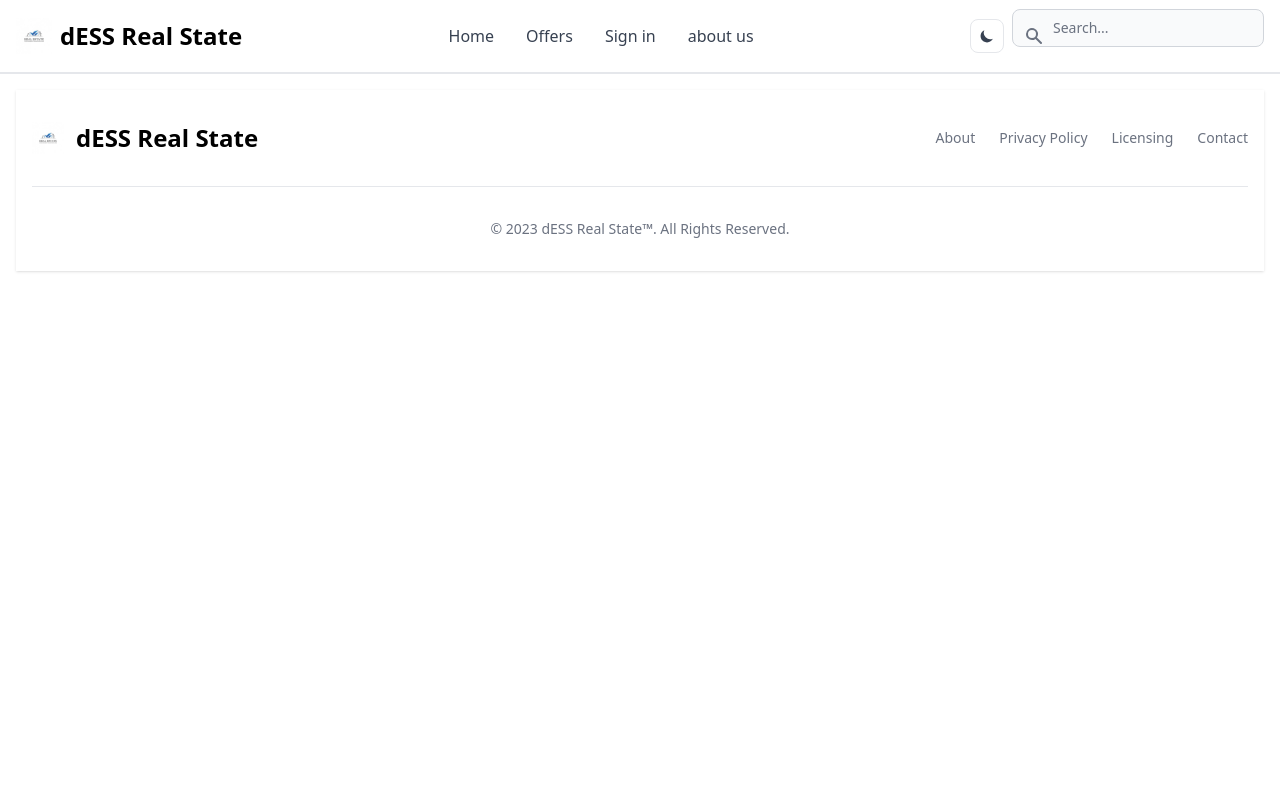
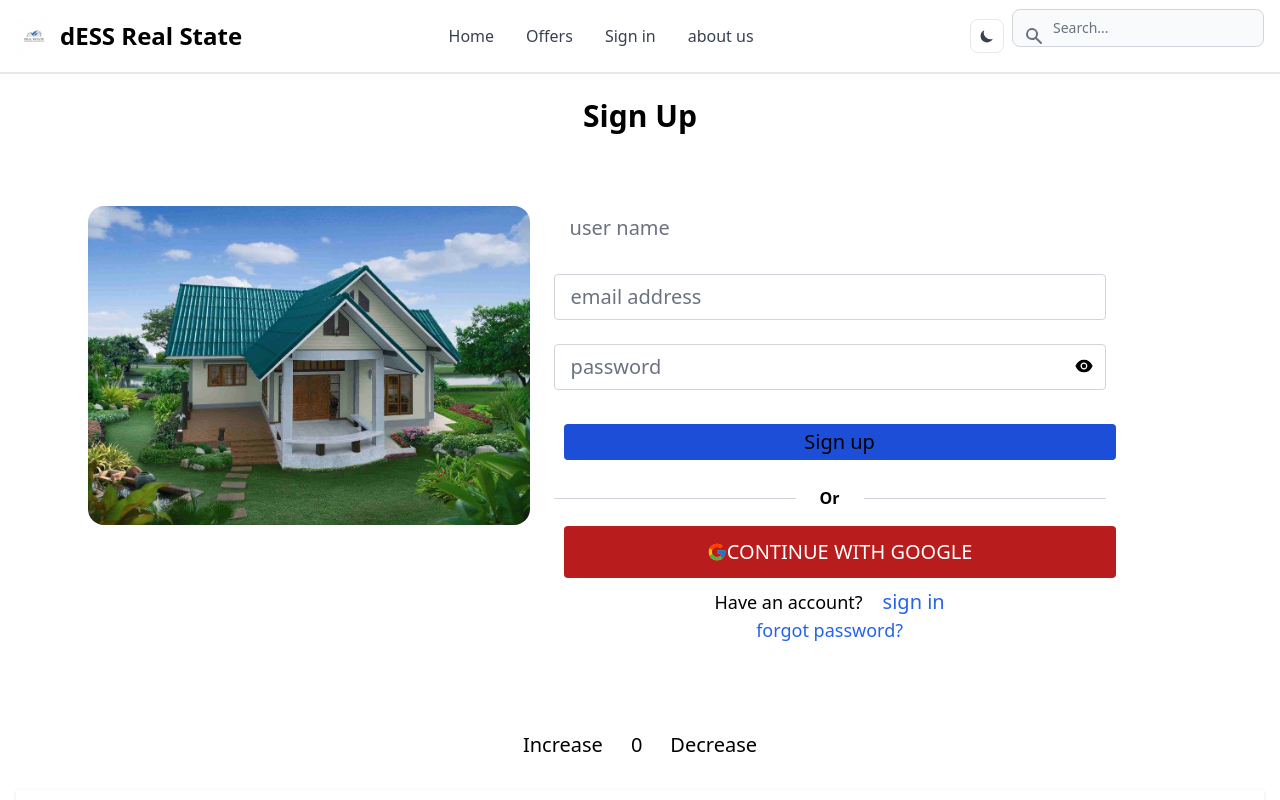
Before and after one commit to DesalegnSendek/home_realstate, a React (Create React App) app: page /sign-up in a window 1280 px wide. Shown: the top 800 px of the page. Built offline with nearby package versions, Linux system fonts and the light colour scheme; the HTML template or start-up script is replaced by a standard one.

Commit message:
password and sin up pages modification

```diff
--- a/src/pages/ForgotPassword.js
+++ b/src/pages/ForgotPassword.js
@@ -1,7 +1,83 @@
-import React from 'react'
+import React, { useState } from 'react'
+import home from '../assets/images/home.jpg';
+import { Link } from 'react-router-dom';
+import { OAuth } from '../components/OAuth';
 
 export const ForgotPassword = () => {
+const [email, setEmail] = useState("");
+
+function onChange(e){
+setEmail(e.target.value)
+}
+
+const [num, setnum] = useState(0);
+function increase(){
+  setnum(prev=>prev+1);
+}
+
+function decrease(){
+   setnum(prev=>prev-1);
+}
+
   return (
-    <div>ForgotPassword</div>
+    <>
+    <section>
+      <h1 className='text-3xl text-center mt-6 font-bold mb-6'>Forget Password</h1>
+      <div className='flex justify-center flex-wrap items-center px-6 py-12 max-w-6xl mx-auto '>
+      <div className='flex'>
+         <div className='md:w-[40%] lg:[30%] mb-12 md:mb-6'>
+            <img src={home} alt='home' className='w-full rounded-2xl'/>
+         </div>
+
+         <div className='w-full md:w-[50%] lg:[30%] ml-6 ' >
+           <form>
+                <input
+                 type='email'
+                 placeholder='email address'
+                 className='mb-6 w-full px-4 py-2 text-xl text-gray-700 bg-white border-gray-300 rounded
+                 transition ease-in-out'
+                 id='email'
+                 value={email}
+                onChange={onChange}/>
+
+                 <button className='bg-blue-700 rounded text-xl font-medium hover:bg-blue-900 transition-duration-200 ease-in-out  w-full'>SEND RESET PASSWORD</button>
+            <div className='flex items-center my-4
+             before:border-t before:flex-1 before:border-gray-300
+             after:border-t after:flex-1 after:border-gray-300'>
+                <p className='text-center font-semibold mx-6'>Or</p>
+            </div>
+            {/* login with google icon */}
+           <OAuth />
+
+           <div className='mb-6   whitespace-nowrap text-sm sm:text-lg'>
+              <p> Have an account?
+                <Link to="/Sign-in" className='text-blue-600 hover:text-red-700 transition-duration-200 ease-in-out ml-5 text-xl'>sign in</Link>
+               </p>
+                <p>
+                <Link to="/sign-up" className='text-blue-600 hover:text-blue-800 transition-duration-200 ease-in-out '>want to create an account?</Link>
+                 </p>
+             </div>
+
+           </form>
+
+
+
+         </div>
+
+      </div>
+    </div>
+    </section>
+
+
+        <button
+        onClick={increase}>Increase</button>
+
+         <button >{num}</button>
+
+        <button
+        onClick={decrease}>Decrease</button>
+
+    </>
+
   )
 }
--- a/src/pages/SignIn.js
+++ b/src/pages/SignIn.js
@@ -72,7 +72,7 @@ function decrease(){
 
 
                  <div className='mb-6 whitespace-nowrap text-sm sm:text-lg'>
-                      <p> Don/t have an account?
+                      <p> Don't have an account?
                         <Link to="/Sign-up" className='text-red-600 hover:text-red-700 transition-duration-200 ease-in-out ml-2'>Register</Link>
                       </p>
                       <p>
--- a/src/pages/Signup.js
+++ b/src/pages/Signup.js
@@ -1,9 +1,123 @@
-import React from 'react'
+import React, { useState } from 'react'
+import home from '../assets/images/home.jpg';
+import { AiFillEyeInvisible, AiFillEye  } from "react-icons/ai"
+import { Link } from 'react-router-dom';
+import { OAuth } from '../components/OAuth';
 
 export const Signup = () => {
+  const [showPassword, setShowPassword] = useState(false);
+const [FormData, setFormData] = useState({
+  username:"",
+  email:"",
+  password:"",
+});
+const {username,email, password} = FormData;
+
+function onChange(e){
+setFormData((prevState)=>({
+  ...prevState,
+  [e.target.id]: e.target.value,
+  [e.target.password]: e.target.password,
+   [e.target.username]: e.target.username,
+
+}));
+}
+
+const [num, setnum] = useState(0);
+function increase(){
+  setnum(prev=>prev+1);
+}
+
+function decrease(){
+   setnum(prev=>prev-1);
+}
+
   return (
-    <div>
+    <>
+    <section>
+      <h1 className='text-3xl text-center mt-6 font-bold mb-6'>Sign Up</h1>
+      <div className='flex justify-center flex-wrap items-center px-6 py-12 max-w-6xl mx-auto '>
+      <div className='flex'>
+         <div className='md:w-[40%] lg:[30%] mb-12 md:mb-6'>
+            <img src={home} alt='home' className='w-full rounded-2xl'/>
+         </div>
 
+         <div className='w-full md:w-[50%] lg:[30%] ml-6 ' >
+           <form>
+             <input
+                type='name'
+                placeholder='user name'
+                className='mb-6 w-full px-4 py-2 text-xl text-gray-700 bg-white border-gray-300 rounded
+                transition ease-in-out'
+                id='username'
+                onChange={onChange}/>
+
+                <input
+                 type='email'
+                 placeholder='email address'
+                 className='mb-6 w-full px-4 py-2 text-xl text-gray-700 bg-white border-gray-300 rounded
+                 transition ease-in-out'
+                 id='email'
+                 value={email}
+                onChange={onChange}/>
+
+                <div className='relative mb-6'>
+                  <input
+                  type={showPassword? "text":"password"}
+                  placeholder='password'
+                  className='w-full px-4 py-2 text-xl text-gray-700 bg-white border-gray-300 rounded
+                  transition ease-in-out'
+                  id='password'
+                  value={password}
+                  onChange={onChange}/>
+
+                  {showPassword? (
+                   <AiFillEyeInvisible className='absolute right-3 top-3 text-xl cursor-pointer'
+                    onClick={()=>setShowPassword((prevState)=>!prevState)}
+                      />
+                    ): (<AiFillEye className='absolute right-3 top-3 text-xl cursor-pointer'
+                      onClick={()=>setShowPassword((prevState)=>!prevState)}
+                    />)}
+                </div>
+
+                 <button className='bg-blue-700 rounded text-xl font-medium hover:bg-blue-900 transition-duration-200 ease-in-out  w-full'>Sign up</button>
+            <div className='flex items-center my-4
+             before:border-t before:flex-1 before:border-gray-300
+             after:border-t after:flex-1 after:border-gray-300'>
+                <p className='text-center font-semibold mx-6'>Or</p>
+            </div>
+            {/* login with google icon */}
+           <OAuth />
+
+           <div className='mb-6   whitespace-nowrap text-sm sm:text-lg'>
+              <p> Have an account?
+                <Link to="/Sign-in" className='text-blue-600 hover:text-red-700 transition-duration-200 ease-in-out ml-5 text-xl'>sign in</Link>
+               </p>
+                <p>
+                <Link to="/forgot-password" className='text-blue-600 hover:text-blue-800 transition-duration-200 ease-in-out '>forgot password?</Link>
+                 </p>
+             </div>
+
+           </form>
+
+
+
+         </div>
+
+      </div>
     </div>
+    </section>
+
+
+        <button
+        onClick={increase}>Increase</button>
+
+         <button >{num}</button>
+
+        <button
+        onClick={decrease}>Decrease</button>
+
+    </>
+
   )
 }
```
